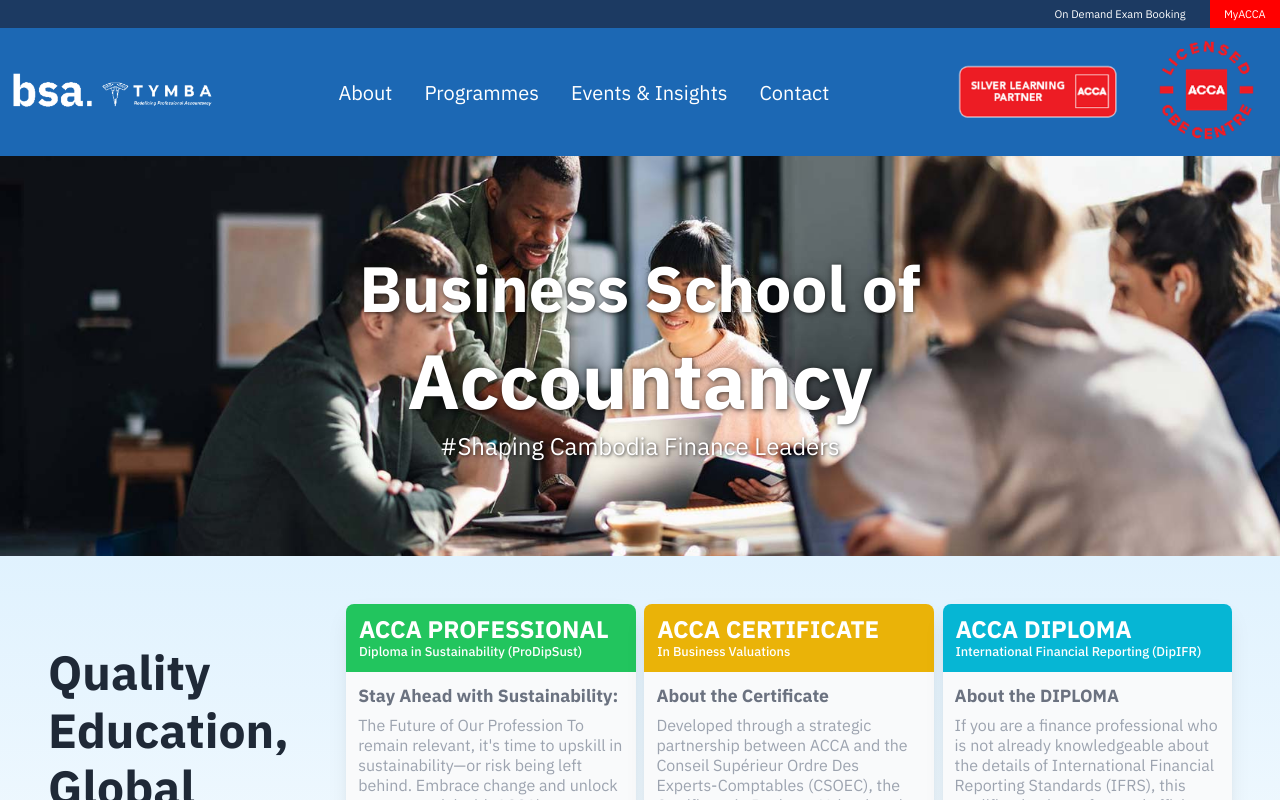
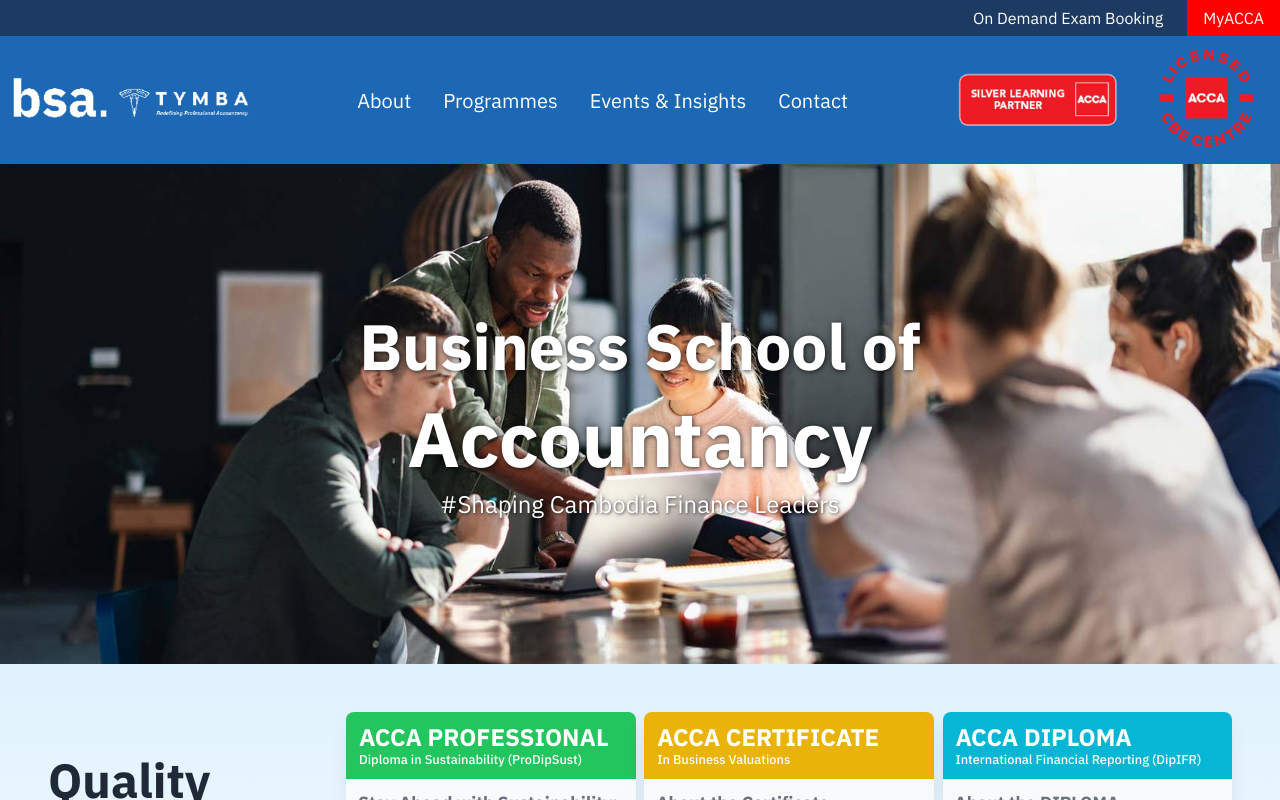
Before and after one commit to Parameow3/bsa, a Next.js app: page / in a window 1280 px wide. Shown: the top 800 px of the page. Built offline with nearby package versions, Linux system fonts and the light colour scheme.

Commit message:
update nav logo size

```diff
--- a/src/components/Hero.tsx
+++ b/src/components/Hero.tsx
@@ -6,7 +6,7 @@ export default function Hero() {
   return (
     <section className="w-full relative">
       {/* Hero Image with Overlaid Text */}
-      <div className="w-full relative h-[400px] sm:h-[550px] md:h-[700px] lg:h-[800px]">
+      <div className="w-full relative h-[500px] sm:h-[600px] md:h-[700px] lg:h-[800px]">
         <Image
           src="/hero.jpg"
           alt="Business School of Accountancy background"
--- a/src/components/Navbar.tsx
+++ b/src/components/Navbar.tsx
@@ -25,15 +25,15 @@ export default function Navbar() {
         <div className="w-full flex justify-end items-center px-4 sm:px-6" style={{ gap: '1.5rem' }}>
           <a
             href="#"
-            className="text-[11px] sm:text-sm text-white no-underline hover:underline whitespace-nowrap"
+            className="text-sm sm:text-sm text-white no-underline hover:underline whitespace-nowrap"
             style={{ color: '#FFFFFF', display: 'inline-block' }}
           >
             On Demand Exam Booking
           </a>
           <a
             href="#"
-            className="bg-[#FF0000] text-white rounded-none font-semibold hover:bg-[#CC0000] transition-colors whitespace-nowrap no-underline text-[11px] sm:text-sm"
-            style={{ color: '#FFFFFF', padding: '0.45rem 0.9rem', display: 'inline-block' }}
+            className="bg-[#FF0000] text-white rounded-none font-semibold hover:bg-[#CC0000] transition-colors whitespace-nowrap no-underline text-sm sm:text-sm"
+            style={{ color: '#FFFFFF', padding: '0.5rem 1rem', display: 'inline-block' }}
           >
             MyACCA
           </a>
@@ -51,12 +51,12 @@ export default function Navbar() {
             <Image
               src="/bsa_logo.png"
               alt="BSA Logo"
-              width={220}
-              height={110}
+              width={240}
+              height={120}
               className="w-auto object-contain"
               style={{
-                height: 'clamp(2.5rem, 9vw, 4rem)', // slightly larger across breakpoints
-                maxHeight: '6.5rem'
+                height: 'clamp(3rem, 11vw, 4.75rem)', // larger overall, especially on phones
+                maxHeight: '7rem'
               }}
               priority
             />
```
